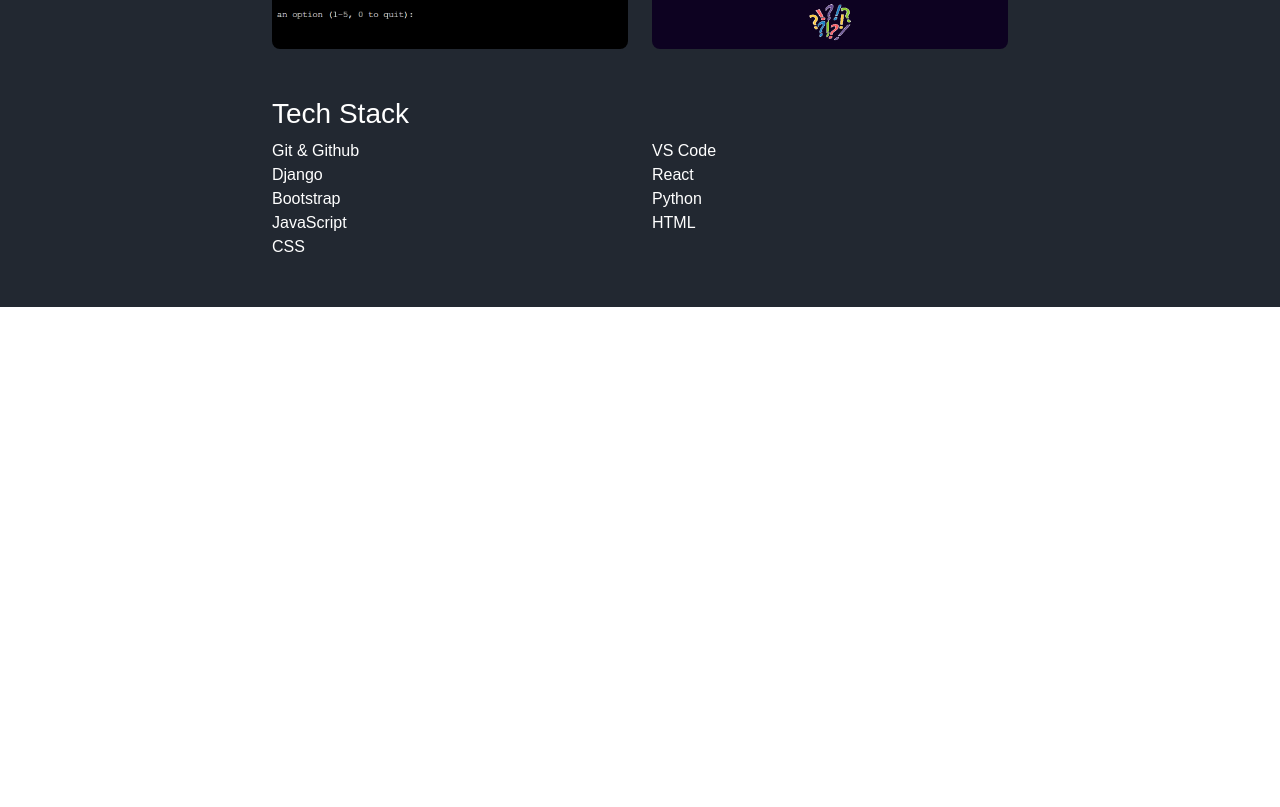
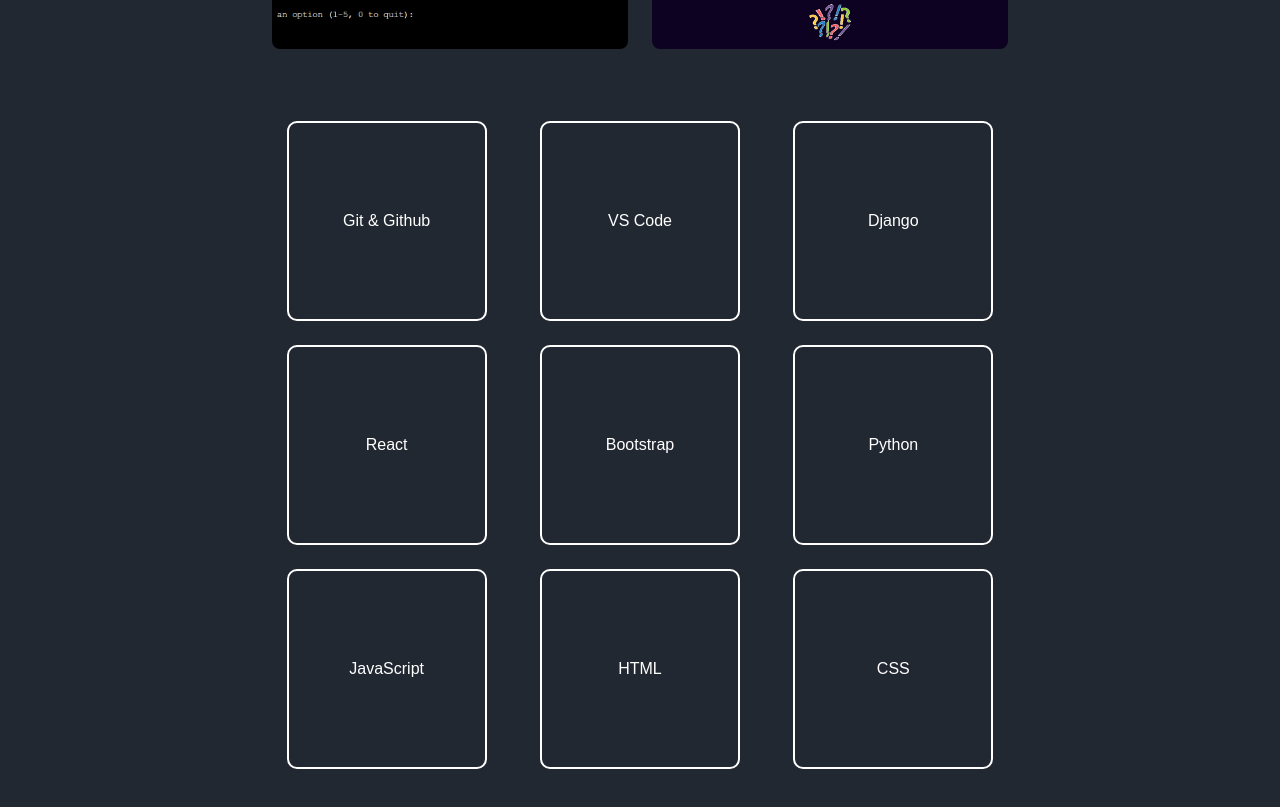
Before and after one commit to KyleMardell/portfolio, a React (Create React App) app: page / in a window 1280 px wide. Shown: the part 1143-1950 px from the top of the page. Before the commit the page ends 1450 px from the top, so only its background shows below. Built offline with nearby package versions, Linux system fonts and the light colour scheme.

Commit message:
Add initial tech stack cards.

```diff
--- /dev/null
+++ b/src/components/TechCard.js
@@ -0,0 +1,12 @@
+import React from "react";
+import styles from "../styles/TechCard.module.css";
+
+const TechCard = ({tech}) => {
+    return (
+        <div className={`${styles.TechCard} d-flex justify-content-center align-items-center`}>
+            <p className={`${styles.TechText} m-0`}>{tech}</p>
+        </div>
+    );
+};
+
+export default TechCard;
--- a/src/pages/Landing.js
+++ b/src/pages/Landing.js
@@ -3,8 +3,10 @@
 
 import styles from "../styles/Landing.module.css";
 
+import ProjectCard from "../components/ProjectCard";
+import TechCard from "../components/TechCard";
+
 import ProfileImage from "../components/ProfileImage";
-import ProjectCard from "../components/ProjectCard";
 import freeflow from "../assets/freeflow.png";
 import beeteach from "../assets/beeteach.gif";
 import vinventory from "../assets/vinventory.png";
@@ -26,8 +28,10 @@
                     </Col>
                 </Row>
                 <Row className="my-5 d-flex justify-content-center">
-                    <Col style={{ maxWidth: 'fit-content' }}>
-                        <p className={`${styles.AnimText}`}>I build things for the web.</p>
+                    <Col style={{ maxWidth: "fit-content" }}>
+                        <p className={`${styles.AnimText}`}>
+                            I build things for the web.
+                        </p>
                     </Col>
                 </Row>
 
@@ -73,17 +77,34 @@
                         />
                     </Col>
                 </Row>
-                <Row className="my-5">
-                    <h3>Tech Stack</h3>
-                    <Col xs={6}>Git & Github</Col>
-                    <Col xs={6}>VS Code</Col>
-                    <Col xs={6}>Django</Col>
-                    <Col xs={6}>React</Col>
-                    <Col xs={6}>Bootstrap</Col>
-                    <Col xs={6}>Python</Col>
-                    <Col xs={6}>JavaScript</Col>
-                    <Col xs={6}>HTML</Col>
-                    <Col xs={6}>CSS</Col>
+                <Row className="my-5 g-4">
+                    <Col xs={6} lg={4} className="d-flex justify-content-center">
+                        <TechCard tech="Git & Github" />
+                    </Col>
+                    <Col xs={6} lg={4} className="d-flex justify-content-center">
+                        <TechCard tech="VS Code" />
+                    </Col>
+                    <Col xs={6} lg={4} className="d-flex justify-content-center">
+                        <TechCard tech="Django" />
+                    </Col>
+                    <Col xs={6} lg={4} className="d-flex justify-content-center">
+                        <TechCard tech="React" />
+                    </Col>
+                    <Col xs={6} lg={4} className="d-flex justify-content-center">
+                        <TechCard tech="Bootstrap" />
+                    </Col>
+                    <Col xs={6} lg={4} className="d-flex justify-content-center">
+                        <TechCard tech="Python" />
+                    </Col>
+                    <Col xs={6} lg={4} className="d-flex justify-content-center">
+                        <TechCard tech="JavaScript" />
+                    </Col>
+                    <Col xs={6} lg={4} className="d-flex justify-content-center">
+                        <TechCard tech="HTML" />
+                    </Col>
+                    <Col xs={6} lg={4} className="d-flex justify-content-center">
+                        <TechCard tech="CSS" />
+                    </Col>
                 </Row>
             </Col>
         </Row>
--- a/src/styles/Landing.module.css
+++ b/src/styles/Landing.module.css
@@ -1,7 +1,3 @@
-.AnimCol {
-    max-width: 'fit-content';
-}
-
 .AnimText {
     display: inline-block;
     overflow: hidden; /* Ensures the content is not revealed until the animation */
--- /dev/null
+++ b/src/styles/TechCard.module.css
@@ -0,0 +1,7 @@
+.TechCard {
+    width: 200px;
+    height: 200px;
+    border-radius: 10px;
+    border: 2px solid #ffffff;
+    color: #ffffff;
+}
```
